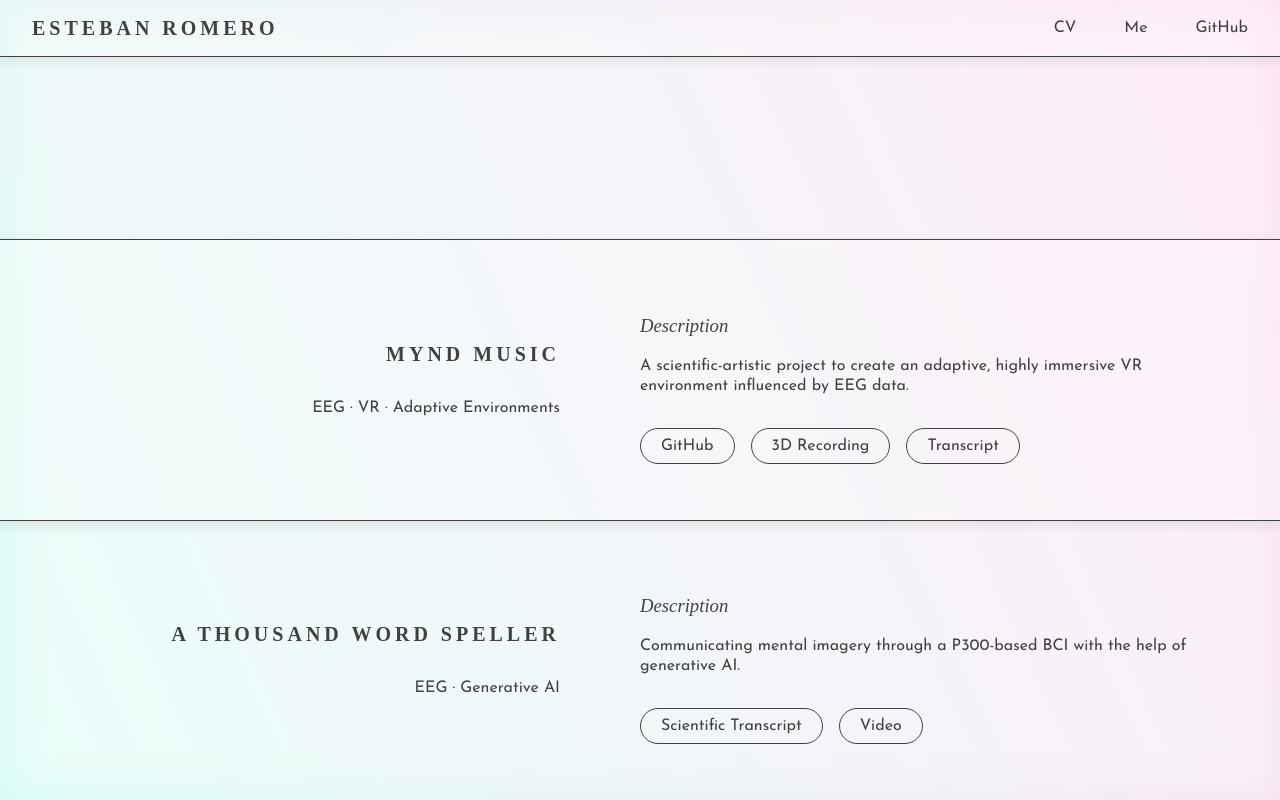
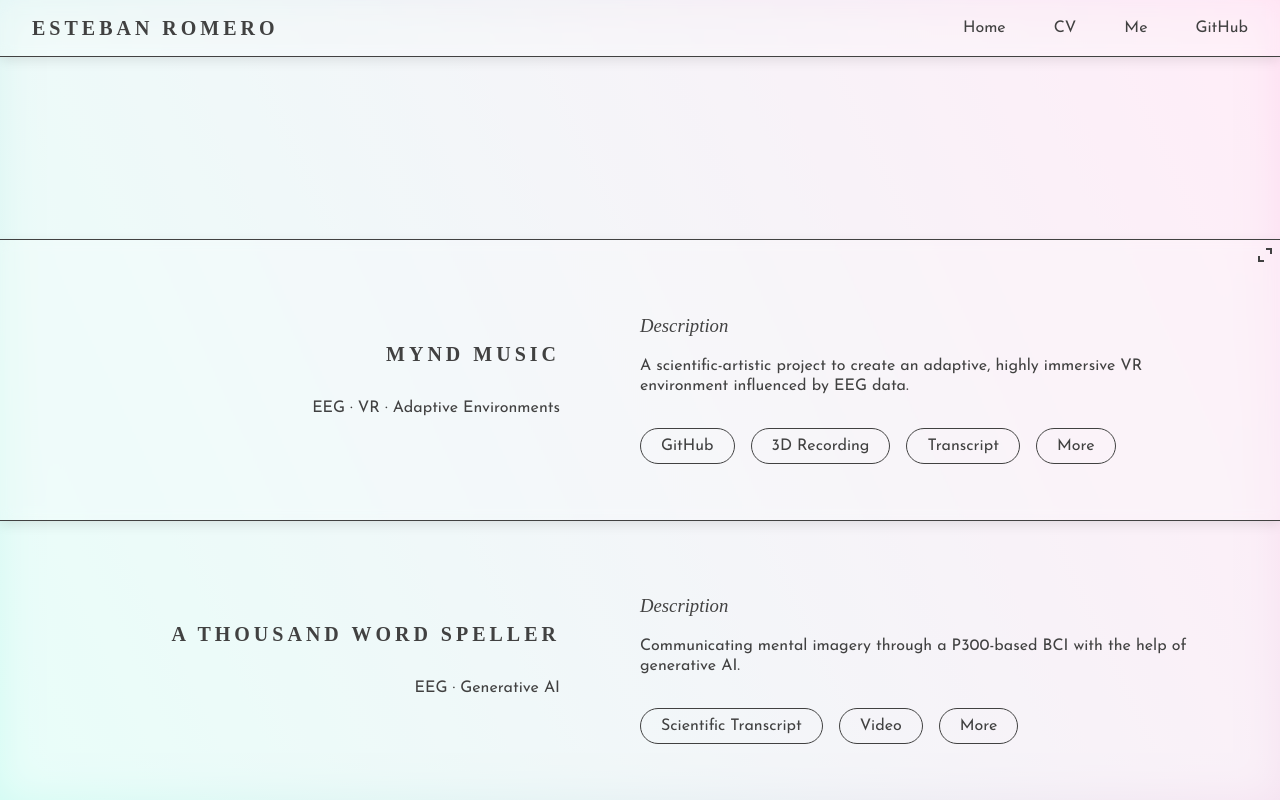
Before and after one commit to esromerog/esromerog, a React (Create React App) app: page /#/portfolio in a window 1280 px wide. Shown: the top 800 px of the page. Built offline with nearby package versions, Linux system fonts and the light colour scheme.

Commit message:
QoL changes

```diff
--- a/src/App.scss
+++ b/src/App.scss
@@ -174,6 +174,14 @@ canvas {
   flex-direction: column;
   align-items: center;
   text-align: center;
+}
+
+.more {
+  position: absolute;
+  top: 3px;
+  right: 3px;
+  display: flex;
+  align-items: center;
 }
 
 .intro-div h1 {
--- a/src/Components/intro.js
+++ b/src/Components/intro.js
@@ -150,7 +150,7 @@ function StartScreen() {
                 <div className="intro-div">
                     <h1 className="initial-header" ref={header}>LOADING</h1>
                     <p>Welcome to my portfolio website.</p>
-                    <button type="button" className="fade-in btn-start material-symbols-outlined" ref={playButtonRef}>{!isPlaying ? "volume_up" : "volume_off"}</button>
+                    <button type="button" className="fade-in btn-start material-symbols-outlined" ref={playButtonRef}>{isPlaying ? "volume_up" : "volume_off"}</button>
                     <svg id="Layer_1" xmlns="http://www.w3.org/2000/svg" viewBox="0 0 8.18 133.1" width={10} className="mt" style={{opacity: 0}}><path d="M 0 -132 L 0 0" id="path"></path><line x1="4.09" x2="4.09" y2="132.01" className="cls-1" /><polygon points="0 128.7 .73 128.02 4.09 131.63 7.45 128.02 8.18 128.7 4.09 133.1 0 128.7" className="cls-2" /></svg>
                     <h3 className={`reveal ${show && "show"}`}>Scroll Down</h3>
                 </div>
--- a/src/Components/portfolio.js
+++ b/src/Components/portfolio.js
@@ -96,13 +96,14 @@ function CompressedInfoCard({ obj, keyName }) {
                 <div className='info-card-title'>
                     <button onClick={changeWebPage}><h2>{obj.name}</h2></button>
                     <p>{obj.short}</p>
+                    {isInCenter&&<a className='more' onClick={changeWebPage}><span className='material-symbols-outlined'>expand_content</span></a>}
                 </div>
                 <div className='info-card-description'>
                     <div>
                         <h3>Description</h3>
                         <p>{obj.description}</p>
                     </div>
-                    <ButtonList obj={obj} />
+                    <ButtonList obj={obj} isMain={true} changeWebPage={changeWebPage}/>
                 </div>
             </div>
             <div className='accordion-content'>
@@ -115,12 +116,12 @@ function CompressedInfoCard({ obj, keyName }) {
     )
 }
 
-export function ButtonList({ obj }) {
+export function ButtonList({ obj, isMain, changeWebPage }) {
     if ("links" in obj) {
         const btnList = Object.keys(obj.links).map((key) => {
             return <a className='button-content' target="_blank" href={obj.links[key]} key={obj.links[key]}>{key}</a>
         })
-        return <div className='button-list'>{btnList}</div>
+        return <div className='button-list'>{btnList}{isMain&&<a className='button-content' onClick={changeWebPage}>More</a>}</div>
     } else {
         return null
     }
@@ -152,6 +153,7 @@ function NavBar() {
                     ESTEBAN ROMERO
                 </h2></Link>
             <div className={`navigation ${fullScreenNav && 'active'}`}>
+                <Link to="/portfolio">Home</Link>
                 <a href='/esromerog/Docs/EstebanRomeroCV.pdf' target='_blank'>CV</a>
                 <Link to='/portfolio/about'>Me</Link>
                 <a href='https://github.com/esromerog' target='_blank'>GitHub</a>
```
Also changed, not shown: 1 other file (tests, documents, lock files or other folders).
